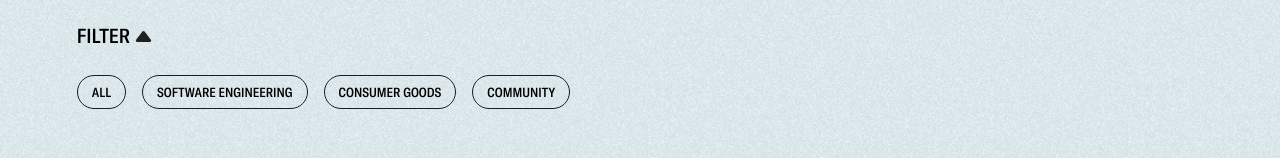
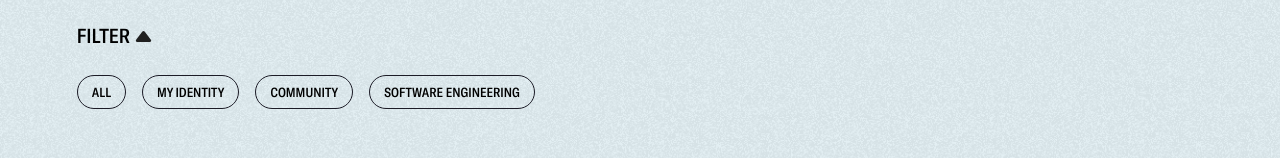
Before and after one commit to muyixs/muyiwa-website, a Nuxt app: page /blog in a window 1280 px wide. Shown: the part 446-604 px from the top of the page. Built offline with nearby package versions, Linux system fonts and the light colour scheme; no server answers.

Commit message:
abstract blog tags

```diff
--- a/pages/blog/index.vue
+++ b/pages/blog/index.vue
@@ -31,40 +31,17 @@
           All
         </nuxt-link>
         <nuxt-link
+          v-for="tag in tags"
+          :key="tag"
           :to="{
             name: 'blog-category-category',
             params: {
-              category: formatCategory('Software Engineering'),
+              category: tag.slug,
             },
           }"
           class="c-tag"
-          :class="{ 'is-active': category === 'Software Engineering' }"
-        >
-          Software engineering
-        </nuxt-link>
-        <nuxt-link
-          :to="{
-            name: 'blog-category-category',
-            params: {
-              category: formatCategory('Consumer Goods'),
-            },
-          }"
-          class="c-tag"
-          :class="{ 'is-active': category === 'Consumer Goods' }"
-        >
-          Consumer goods
-        </nuxt-link>
-        <nuxt-link
-          :to="{
-            name: 'blog-category-category',
-            params: {
-              category: formatCategory('Community'),
-            },
-          }"
-          class="c-tag"
-          :class="{ 'is-active': category === 'Community' }"
-        >
-          Community
+          :class="{ 'is-active': category === tag.title }"
+          >{{ tag.title }}
         </nuxt-link>
       </div>
     </section>
@@ -94,6 +71,7 @@
 
 <script>
 import api from '@/utils/api.js'
+import tags from '@/utils/blog-tags.js'
 
 export default {
   components: {},
@@ -132,6 +110,7 @@ export default {
     return {
       page: this.$route.query.page || 1,
       PAGE_LIMIT: 5,
+      tags,
     }
   },
   watch: {
--- /dev/null
+++ b/utils/blog-tags.js
@@ -0,0 +1,17 @@
+// Tag titles have to be in title case e.g 'My Identity'
+const tags = [
+  {
+    title: 'My Identity',
+    slug: 'my-identity'
+  },
+  {
+    title: 'Community',
+    slug: 'community'
+  },
+  {
+    title: 'Software Engineering',
+    slug: 'software-engineering'
+  },
+]
+
+export default tags
```
